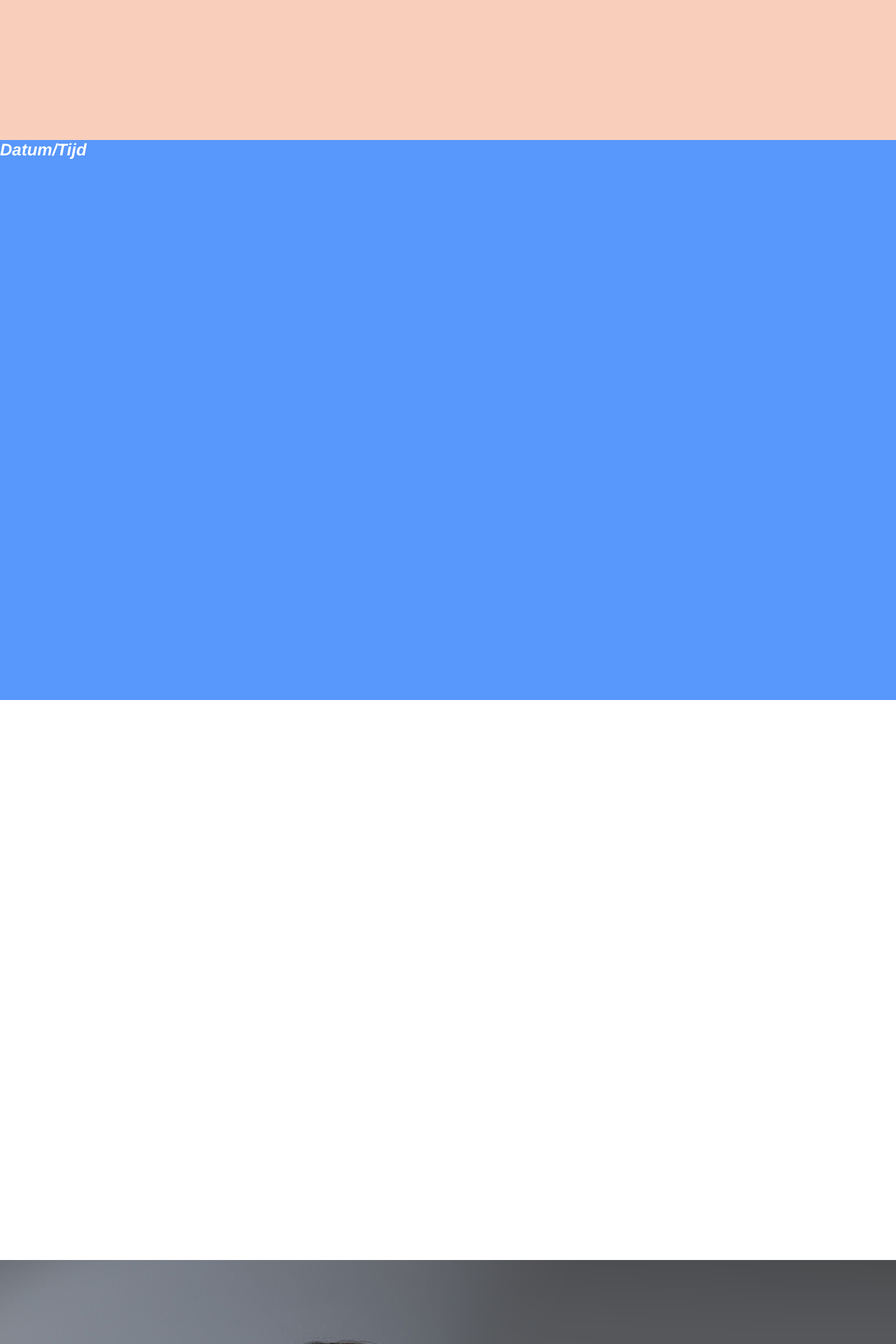
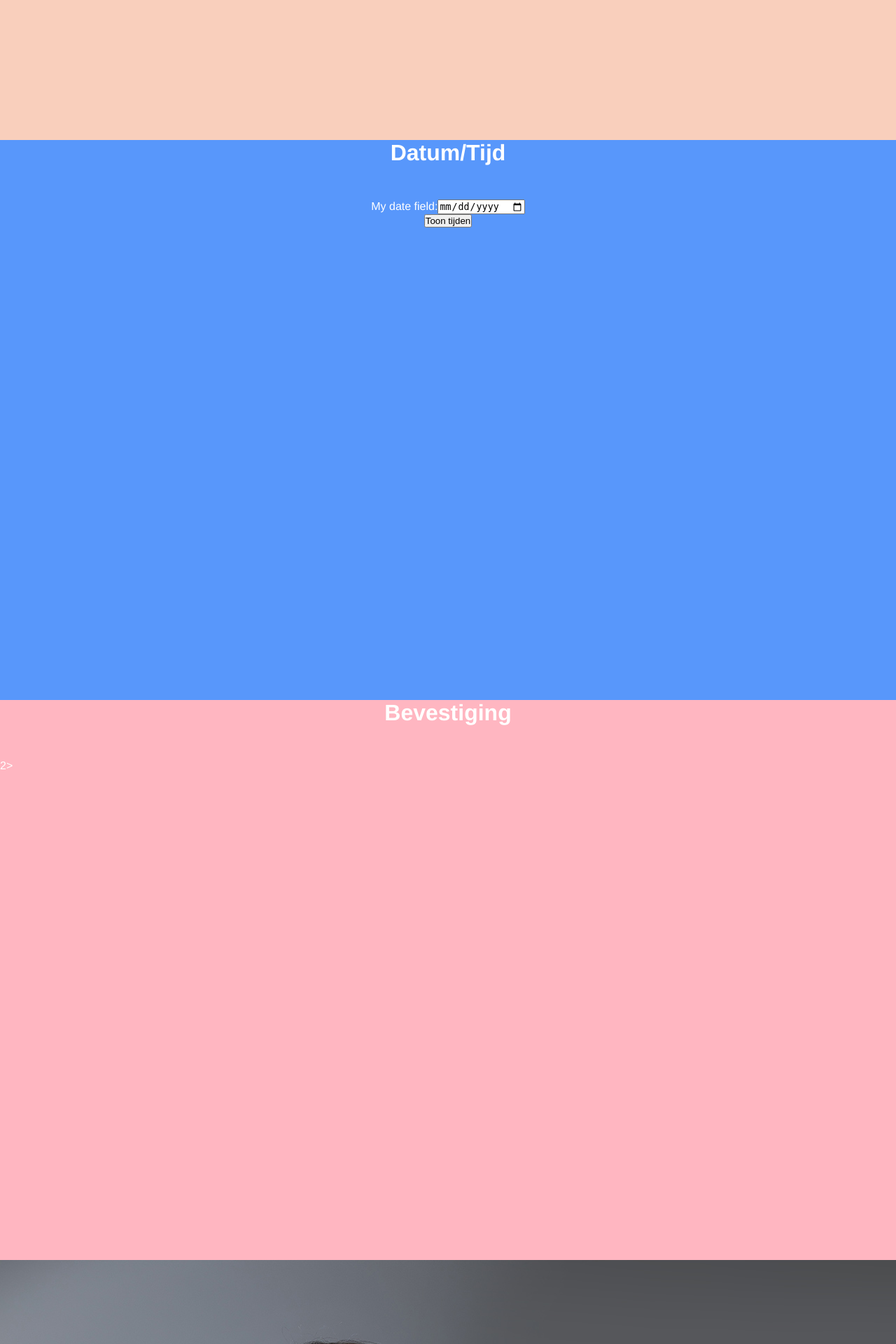
Before and after one commit to quinceymok/HairDo, a Django app: page /appointment in a window 1280 px wide; the page is wider, and only the part inside the window is pictured. Shown: the part 3000-4920 px from the top of that part at 70% size. Run offline with Django 3.2, Linux system fonts and the light colour scheme; data that the repository does not hold is empty.

Commit message:
changed model time_slot, added form datefield django

```diff
--- a/reservering/api/urls.py
+++ b/reservering/api/urls.py
@@ -9,7 +9,6 @@ router.register('treatment', views.TreatmentView)
 router.register('timeslot', views.TimeSlotView)
 router.register('treatmentoptions', views.TreatmentOptionsView)
 router.register('chosentreatment', views.ChosenTreatmentView)
-router.register('availability', views.AvailabilityView)
 router.register('appointment', views.AppointmentView)
 
 urlpatterns = [
--- a/reservering/forms.py
+++ b/reservering/forms.py
@@ -1,8 +1,17 @@
 from django.forms import ModelForm
 from .models import Customer
+from django import forms
 
 
 class CustomerForm(ModelForm):
     class Meta:
         model = Customer
         fields = '__all__'
+
+
+class DateInput(forms.DateInput):
+    input_type = 'date'
+
+
+class DateForm(forms.Form):
+    my_date_field = forms.DateField(widget=DateInput())
--- a/reservering/static/pages/appointment.css
+++ b/reservering/static/pages/appointment.css
@@ -15,7 +15,7 @@ body {
 }
 
 .navbar {
-    background-color: #FAE8EB;
+    background-color: lightblue;
     color: #fff;
     border-bottom: 1px solid rgba(255, 255, 255, 0.2);
     width: 100%;
@@ -118,6 +118,10 @@ h1.title.center {
 
 #page-4 {
     background-color: #5897fb;
+}
+
+#page-5 {
+    background-color: lightpink;
 }
 
 @media (max-width: 991px) {
@@ -308,3 +312,17 @@ h1.title.center {
     color: white;
     font-size:1.18em;
 }
+
+
+div.datumform
+{
+    display: block;
+    text-align: center;
+}
+.dateform
+{
+    display: inline-block;
+    margin-left: auto;
+    margin-right: auto;
+    text-align: left;
+}
--- a/reservering/views.py
+++ b/reservering/views.py
@@ -1,5 +1,5 @@
 from django.shortcuts import render
-from .forms import CustomerForm
+from .forms import CustomerForm, DateForm
 from .models import Customer, Stylist, Treatment, TreatmentOptions
 
 from django.db.models import prefetch_related_objects
@@ -12,12 +12,15 @@ def index(request):
 def appointment(request):
     allStylist = Stylist.objects.all()
     allTreatment = Treatment.objects.all()
-    allTreatmentOptions =  TreatmentOptions.objects.all()
+    allTreatmentOptions = TreatmentOptions.objects.all()
+
+    form = DateForm(request.POST or None)
+
     context = {'allStylist': allStylist,
                'allTreatment': allTreatment,
-               'allTreatmentOptions' : allTreatmentOptions,
+               'allTreatmentOptions': allTreatmentOptions,
+               'form': form,
                }
-
     return render(request, 'pages/appointment.html', context)
 
 
--- a/templates/pages/appointment.html
+++ b/templates/pages/appointment.html
@@ -5,6 +5,7 @@
     <title>HairDo Design</title>
     <meta name="viewport" content="width=device-width, initial-scale=1">
     <link rel="stylesheet" type="text/css" href="{% static 'pages/appointment.css' %}">
+
 
 </head>
 <body>
@@ -61,7 +62,7 @@
                 </ul>
             </li>
         {% endfor %}
-
+    </ul>
 
 </section>
 
@@ -81,11 +82,27 @@
 
 
 <section id="page-4" class="container">
-    <h2><i class="page_4"><a href="#page-5">Datum/Tijd</a></i></h2>
+    <h1 class="title center">
+        <a href="#page-5">Datum/Tijd</a>
+    </h1>
+   <div class = "datumform">
+    <form id = "dateform" role="form">
+       {{ form }}
+
+   <div class="">
+       <button type="button">Toon tijden</button>
+   </div>
+
+</form>
+   </div>
 </section>
 
+
+
 <section id="page-5" class="container">
-    <h2><i class="page_5">Bevestiging</i></h2>
+    <h1 class="title center">
+        <a href="#page-6">Bevestiging</a>
+    </h1>2>
 </section>
 
 <img src="/pages/images/homePage.jpg" alt="" class="image">
@@ -93,7 +110,7 @@
 <div class="footer">
     <p>&copy; hairdodesign.nl | designed by Quincey Mok</p>
 </div>
+
+<script src="{% static 'pages/appointment.js' %}"></script>
 </body>
 </html>
-
-<script src="{% static 'pages/appointment.js' %}"></script>
--- a/templates/pages/bevestiging.html
+++ b/templates/pages/bevestiging.html
@@ -30,5 +30,4 @@
     {% csrf_token %}
     {{form}}
         <input type="submit">
-
 </form>
```
Also changed, not shown: reservering/admin.py (+7 -6 lines), reservering/api/serializers.py (+1 -6 lines), reservering/api/views.py (+2 -5 lines), reservering/models.py (+5 -11 lines).
